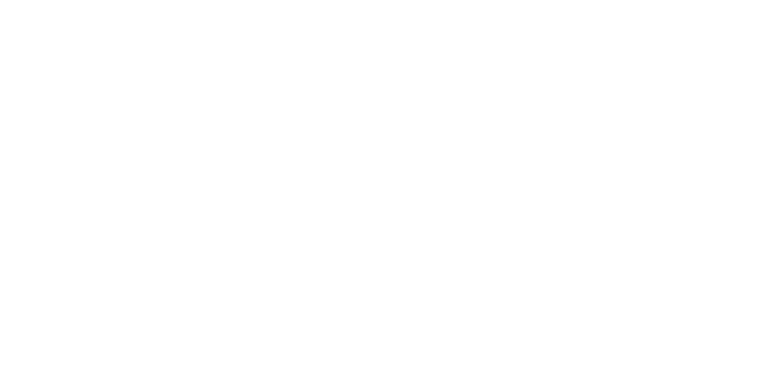
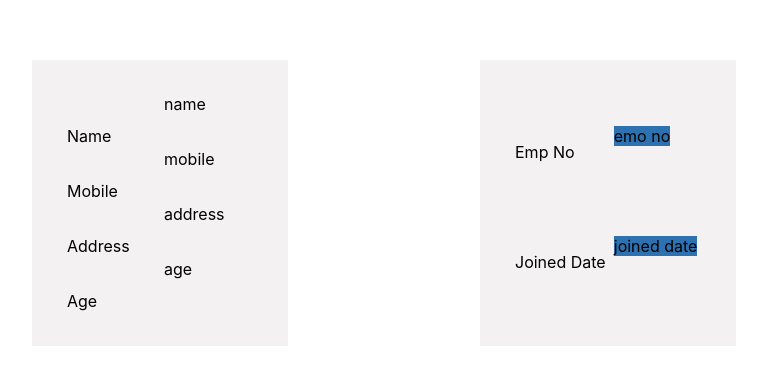
Before and after one commit to Izu99/Jacklup-Solutions, a React (Create React App) app: page /personaldetails in a window 1280 px wide. Shown: the part 132-516 px from the top of the page, without its empty margins (160-927 px from the left). Built offline with nearby package versions, Linux system fonts and the light colour scheme.

Commit message:
personal details

```diff
--- a/src/App.js
+++ b/src/App.js
@@ -12,6 +12,7 @@
 import EmployeeAdd from "./Components/EmployeeAdd";
 import EmployeeView from "./Components/EmployeeView";
 import AvailableVacancies from "./Components/AvailableVacancies";
+import PersonalDetails from "./Components/PersonalDetails";
 class App extends Component {
 	render() {
 		return (
@@ -22,6 +23,7 @@
 						<Route path='/employeeadd' component={EmployeeAdd} />
 						<Route path='/employeeview' component={EmployeeView} />
 						<Route path='/availablevacancies' component={AvailableVacancies} />
+						<Route path='/personaldetails' component={PersonalDetails} />
 
 						{/* <Redirect path to='/404' Component={PageNotFound}/> */}
 					</Switch>
--- /dev/null
+++ b/src/Components/PersonalDetails.js
@@ -0,0 +1,40 @@
+import React, { Component } from "react";
+
+import "../Styles/PersonalDetails.css";
+
+export default class PersonalDetails extends Component {
+	render() {
+		return (
+			<div className="PersonalDetails">
+				<table>
+					<tr>
+						<td>Name</td>
+                        <label htmlFor="">name</label>
+					</tr>
+					<tr>
+						<td>Mobile</td>
+                        <label htmlFor="">mobile</label>
+					</tr>
+					<tr>
+						<td>Address</td>
+                        <label htmlFor="">address</label>
+					</tr>
+					<tr>
+						<td>Age</td>
+                        <label htmlFor="">age</label>
+					</tr>
+				</table>
+				<table>
+					<tr>
+						<td>Emp No</td>
+                        <label htmlFor="">emo no</label>
+					</tr>
+					<tr>
+						<td>Joined Date</td>
+                        <label htmlFor="">joined date</label>
+					</tr>
+				</table>
+			</div>
+		);
+	}
+}
--- /dev/null
+++ b/src/Styles/PersonalDetails.css
@@ -0,0 +1,39 @@
+.PersonalDetails {
+	display: flex;
+}
+
+.PersonalDetails table {
+	margin-left: 12rem;
+	background-color: #f3f1f1;
+	margin-top: 12rem;
+	width: 20%;
+	padding: 2rem;
+	/* border-collapse: collapse; */
+	/* border-spacing: 40px; */
+}
+
+.PersonalDetails table tr {
+	padding-top: 12rem;
+
+	/* background-color: #000000; */
+}
+
+.PersonalDetails table:nth-child(1) tr td {
+	padding-top: 2rem;
+}
+
+.PersonalDetails table:nth-child(1) tr td label {
+	background-color: #000000;
+	position: relative;
+	top: 2rem;
+}
+
+.PersonalDetails table:nth-child(2) tr td {
+	padding-top: 0.5rem;
+}
+
+.PersonalDetails table:nth-child(2) tr label {
+	background-color: rgb(45, 113, 177);
+	position: relative;
+	top: 2rem;
+}
```
